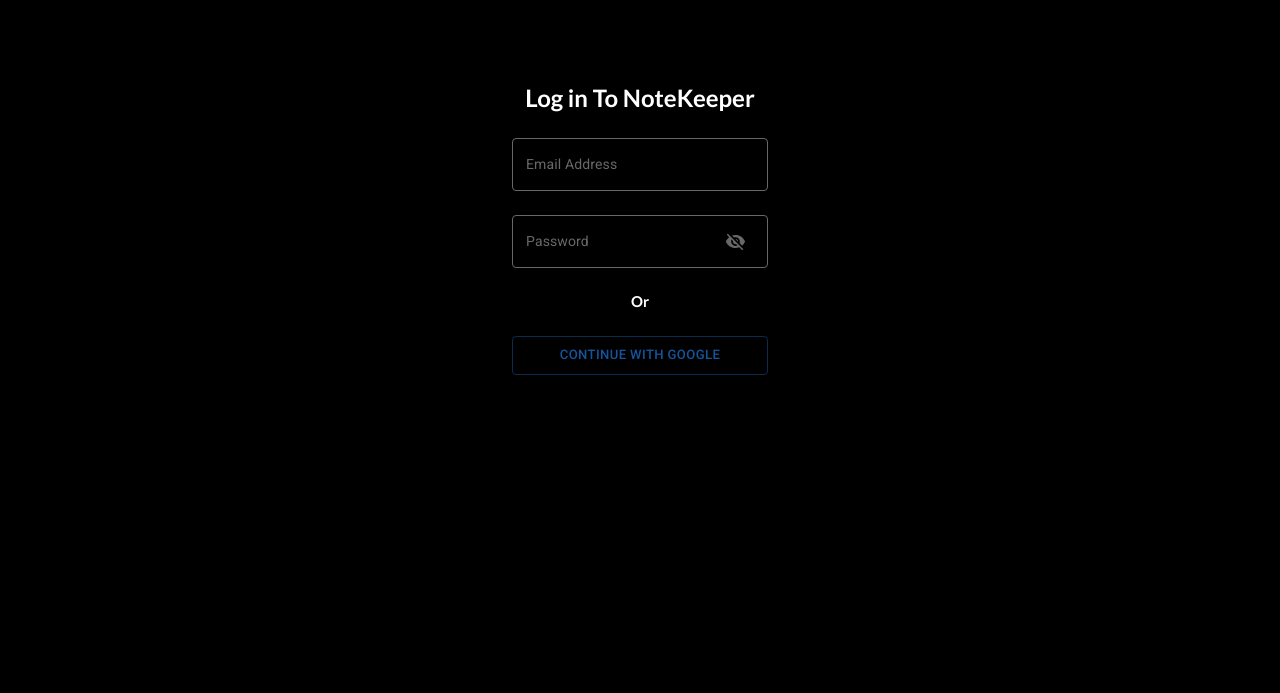
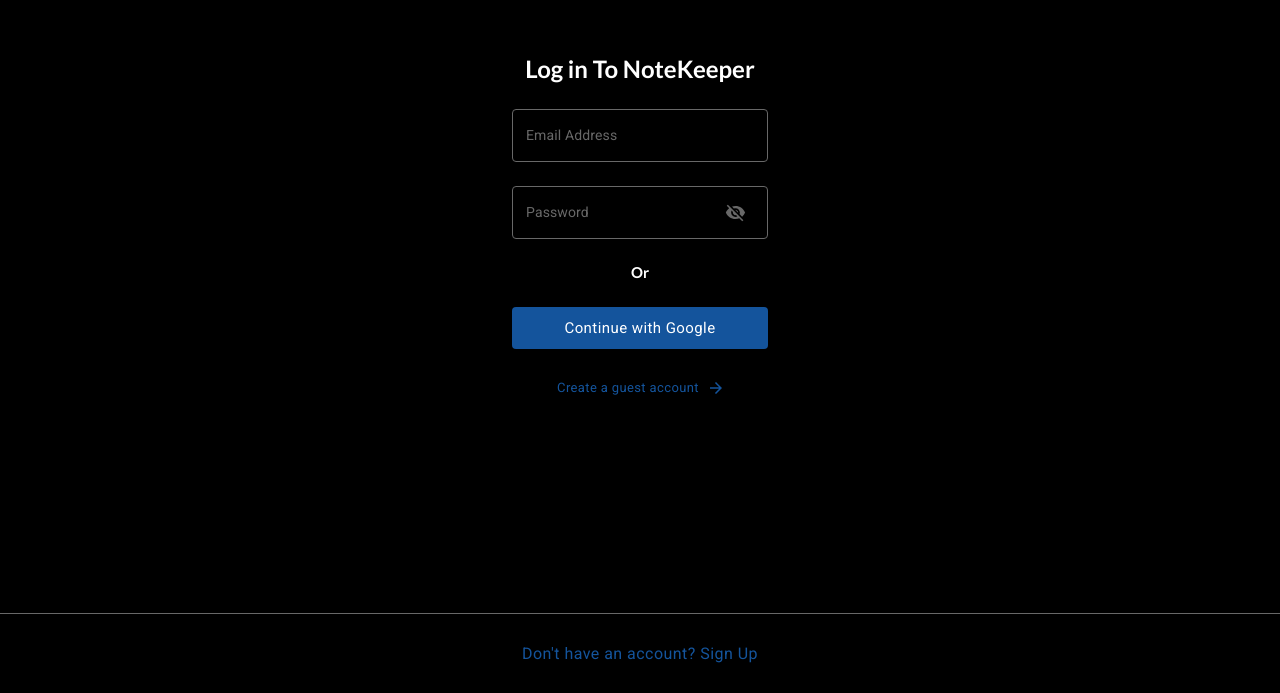
Before and after one commit to RahulGusai/note-keeper, a React (Create React App) app: page / in a window 1280 px wide. Shown: the part 107-800 px from the top of the page. Built offline with nearby package versions, Linux system fonts and the light colour scheme.

Commit message:
updated login page

```diff
--- a/src/newLoginPage.css
+++ b/src/newLoginPage.css
@@ -5,3 +5,14 @@
 h4 {
   color: white;
 }
+
+.bottomMenu {
+  width: 100%;
+  height: 10%;
+  border-top: 1px solid #686868;
+  position: absolute;
+  display: flex;
+  justify-content: center;
+  align-items: center;
+  bottom: 0px;
+}
--- a/src/newLoginPage.js
+++ b/src/newLoginPage.js
@@ -16,6 +16,7 @@
 import { Visibility, VisibilityOff } from '@mui/icons-material';
 import { useState } from 'react';
 import { outlinedInputClasses } from '@mui/material/OutlinedInput';
+import ArrowForwardIcon from '@mui/icons-material/ArrowForward';
 
 export function NewLoginPage() {
   const [showPassword, setShowPassword] = useState(true);
@@ -63,6 +64,14 @@
           },
         },
       },
+      MuiButton: {
+        styleOverrides: {
+          root: {
+            textTransform: 'none',
+            fontWeight: 'normal',
+          },
+        },
+      },
     },
   });
 
@@ -74,16 +83,17 @@
       justifyContent={'center'}
       alignItems={'center'}
       backgroundColor={'black'}
+      position={'relative'}
     >
       <ThemeProvider theme={customTheme}>
         <Stack
           width={'20%'}
+          maxWidth={'350px'}
           alignItems={'center'}
           marginBottom={'10%'}
           spacing={3}
         >
           <h2 className="formHeading">Log in To NoteKeeper</h2>
-
           <FormControl fullWidth variant="outlined">
             <InputLabel htmlFor="standard-adornment-password">
               Email Address
@@ -104,7 +114,6 @@
               label="Email Address"
             />
           </FormControl>
-
           <FormControl fullWidth variant="outlined">
             <InputLabel htmlFor="standard-adornment-password">
               Password
@@ -126,10 +135,30 @@
             />
           </FormControl>
           <h4>Or</h4>
-          <Button fullWidth variant="outlined" color="secondary" size="large">
+          <Button
+            sx={{ fontSize: '15px' }}
+            fullWidth
+            variant="contained"
+            color="secondary"
+            size="large"
+          >
             Continue with Google
           </Button>
+          <Button
+            sx={{ fontSize: '13px' }}
+            color="secondary"
+            size="small"
+            endIcon={<ArrowForwardIcon></ArrowForwardIcon>}
+          >
+            Create a guest account
+          </Button>
         </Stack>
+
+        <div className="bottomMenu">
+          <Button sx={{ fontSize: '16px' }} color="secondary">
+            Don't have an account? Sign Up
+          </Button>
+        </div>
       </ThemeProvider>
     </Box>
   );
```
